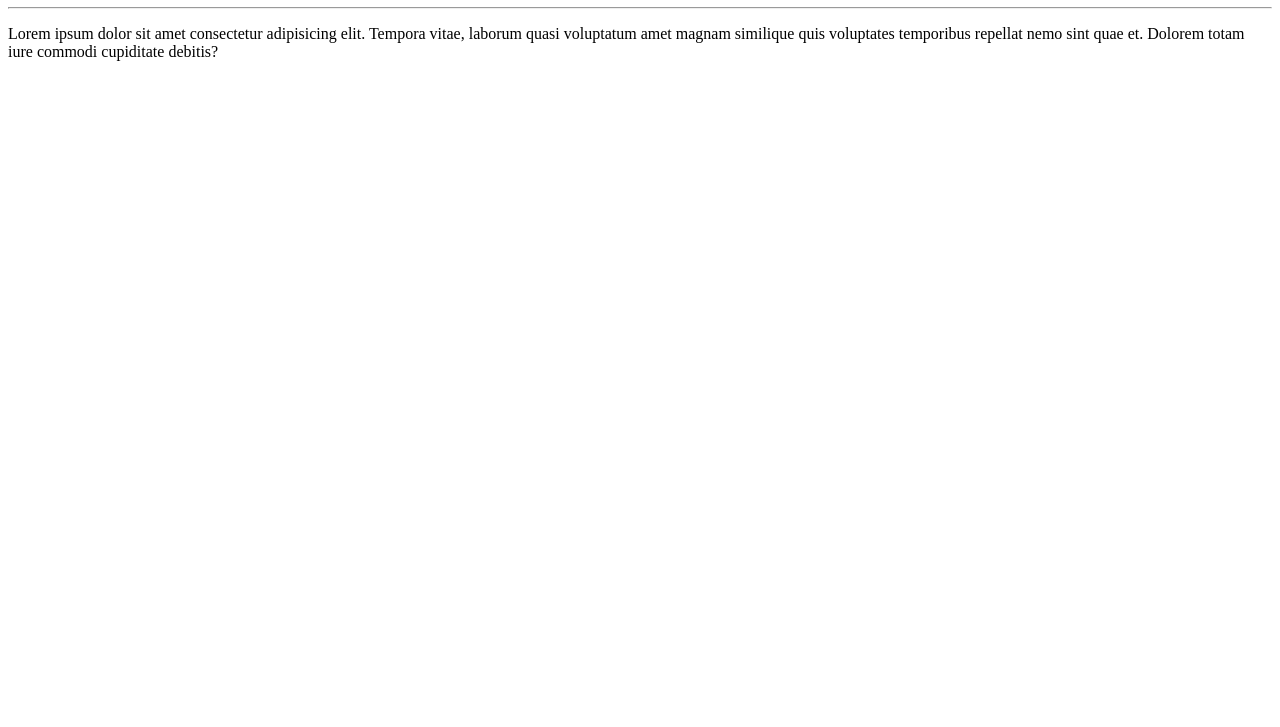
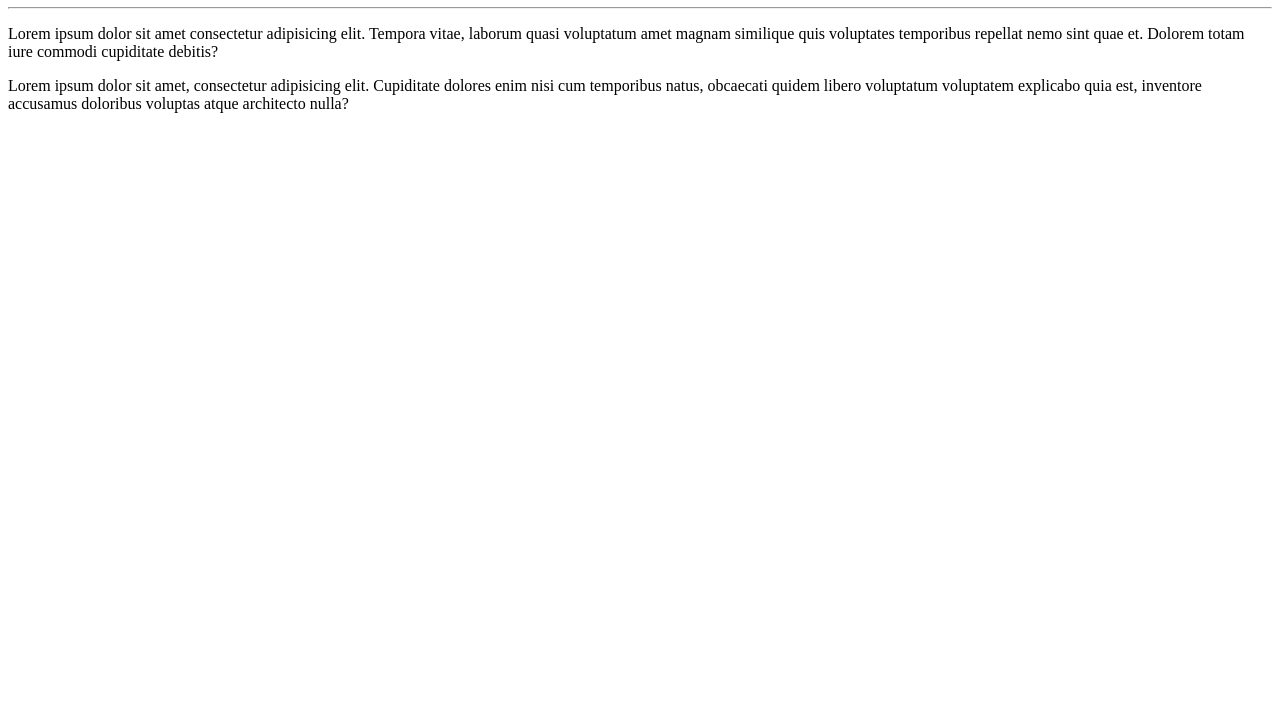
Before and after one commit to Elainemor/Ola-Mundo, a plain HTML site: page site-exemplo/index.html in a window 1280 px wide. Shown: the part 73-800 px from the top of the page. Drawn offline with Linux system fonts and the light colour scheme.

Commit message:
adicionei mais um paragrafo

```diff
--- a/site-exemplo/index.html
+++ b/site-exemplo/index.html
@@ -11,5 +11,6 @@
     <p>
         Lorem ipsum dolor sit amet consectetur adipisicing elit. Tempora vitae, laborum quasi voluptatum amet magnam similique quis voluptates temporibus repellat nemo sint quae et. Dolorem totam iure commodi cupiditate debitis?
     </p>
+    <p>Lorem ipsum dolor sit amet, consectetur adipisicing elit. Cupiditate dolores enim nisi cum temporibus natus, obcaecati quidem libero voluptatum voluptatem explicabo quia est, inventore accusamus doloribus voluptas atque architecto nulla?</p>
 </body>
 </html>
```
